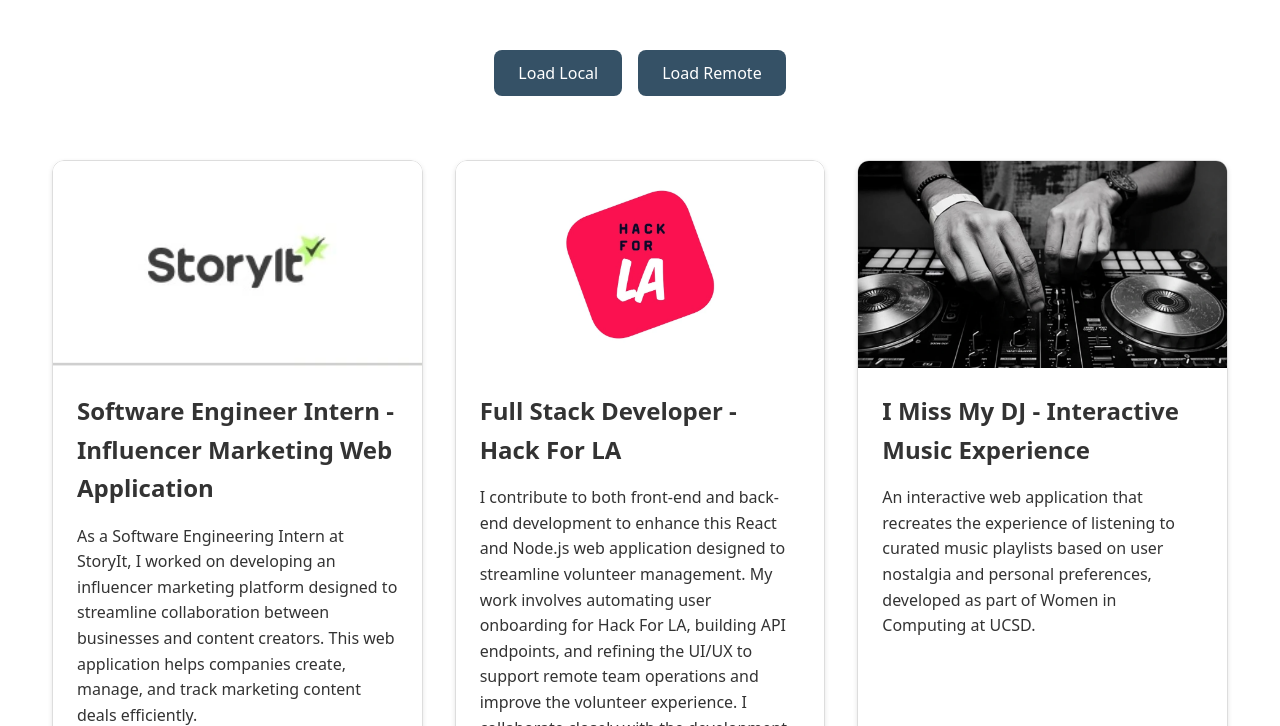
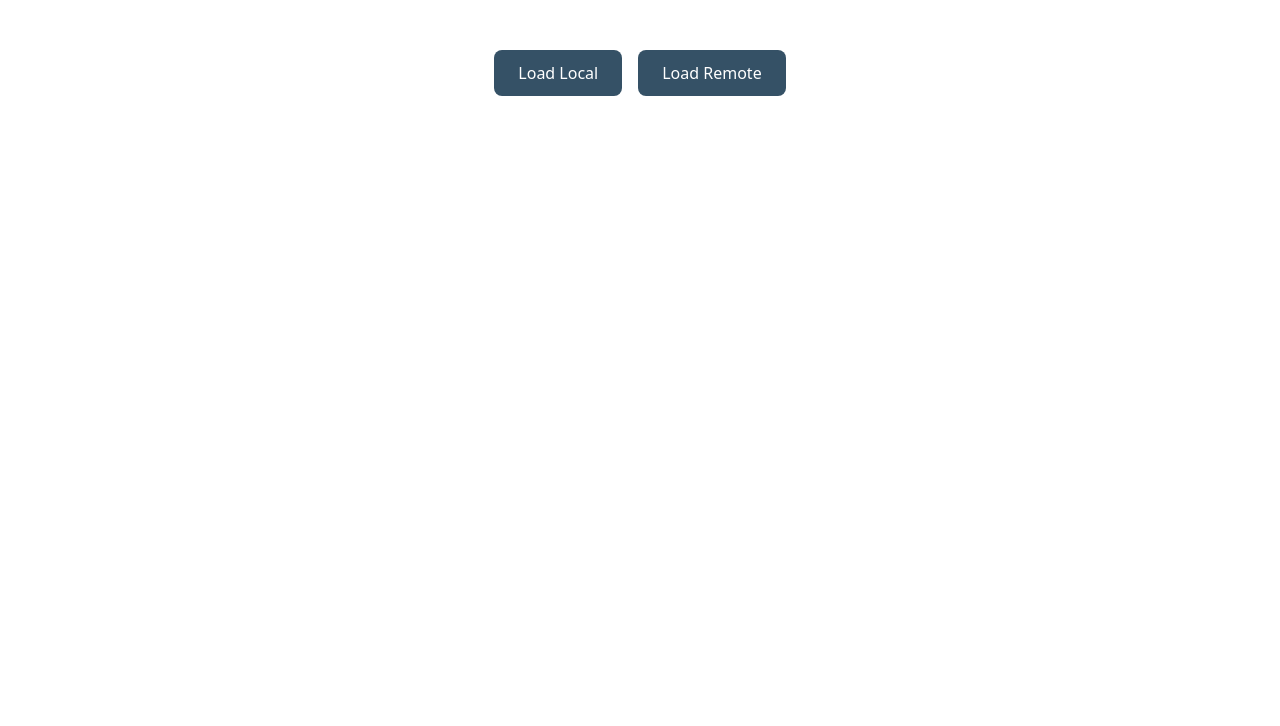
Before and after one commit to nora-zajzon/CSE134BHW5, a plain HTML site: page projects.html in a window 1280 px wide. Shown: the part 74-800 px from the top of the page. Drawn offline with Linux system fonts and the light colour scheme; a web font is replaced by a local one.

Commit message:
Added empty state so that the load button functionality is more useful other wise it would have seemed to reload the site to the exact same status. Fixed the gapping so that there is only a gap when the screen is not in hamburger menu. I did not like how contact did not have the same margins as the rest of the menu items.

```diff
--- a/project-loader.js
+++ b/project-loader.js
@@ -15,7 +15,6 @@ class ProjectLoader {
 
     initializeLocalStorage() {
         if (!localStorage.getItem(this.STORAGE_KEY)) {
-            // Fetch the initial data from our local JSON file
             fetch('projects.json')
                 .then(response => response.json())
                 .then(data => {
@@ -95,7 +94,6 @@ class ProjectLoader {
     }
 }
 
-// Initialize the loader when the DOM is ready
 document.addEventListener('DOMContentLoaded', () => {
     new ProjectLoader();
 });
--- a/projects.html
+++ b/projects.html
@@ -47,6 +47,13 @@
             background: rgba(255, 68, 68, 0.1);
             border-radius: 8px;
         }
+
+        .empty-state {
+            text-align: center;
+            padding: 2rem;
+            color: var(--text-color);
+            font-style: italic;
+        }
     </style>
 </head>
 <body>
@@ -80,52 +87,7 @@
             <button id="loadRemote" class="load-button">Load Remote</button>
         </div>
         <section class="projects-grid">
-            <project-card
-                title="Software Engineer Intern - Influencer Marketing Web Application"
-                description="As a Software Engineering Intern at StoryIt, I worked on developing an influencer marketing platform designed to streamline collaboration between businesses and content creators. This web application helps companies create, manage, and track marketing content deals efficiently."
-                image="story.webp"
-                image-alt="Story It Logo"
-                link="https://www.storyit.app"
-                date="2023"
-                show-link
-                tags="React,Flutter,Firestore">
-            </project-card>
-
-            <project-card
-                title="Full Stack Developer - Hack For LA"
-                description="I contribute to both front-end and back-end development to enhance this React and Node.js web application designed to
-                streamline volunteer management. My work involves automating user onboarding for Hack For LA, building API
-                endpoints, and refining the UI/UX to support remote team operations and improve the volunteer experience. I
-                collaborate closely with the development team to implement key features, such as project rosters and event creation
-                tools, aimed at increasing organizational efficiency and project impact."
-                image="hack.webp"
-                image-alt="Hack For LA Logo"
-                link="https://www.hackforla.org/projects/vrms.html"
-                date="2023"
-                show-link
-                tags="React,Node.js, MUI">
-            </project-card>
-
-            <project-card
-                title="I Miss My DJ - Interactive Music Experience"
-                description="An interactive web application that recreates the experience of listening to curated music playlists based on user nostalgia and personal preferences, developed as part of Women in Computing at UCSD."
-                image="dj.webp"
-                image-alt="Image of DJ"
-                link="#"
-                date="2023"
-                tags="Web Audio API,JavaScript,UI Design">
-            </project-card>
-
-            <project-card
-                title="Brain-Computer Interface (BCI) Dino Game"
-                description="Integrated brain-computer interface technology with the classic Google Chrome Dinosaur Game using the Muse Headband API for EEG signal processing. This project placed second in a district STEM competition."
-                image="dino.webp"
-                image-alt="Screenshot of the BCI Dino Game"
-                link="https://nora-zajzon.medium.com/playing-the-dino-game-using-brainwaves-927145035267"
-                date="2022"
-                show-link
-                tags="BCI,JavaScript,Signal Processing">
-            </project-card>
+            <div class="empty-state"></div>
         </section>
     </main>
     <footer>
--- a/style.css
+++ b/style.css
@@ -108,7 +108,6 @@ noscript{
 
     & .nav-links {
       display: flex;
-      gap: 25px;
       margin: 0;
       padding: 0;
       list-style: none;
@@ -362,6 +361,7 @@ canvas {
     margin: 0;
     padding: 0;
     box-sizing: border-box;
+    gap: 0px;
   }
 
   .nav-links li {
@@ -387,7 +387,11 @@ canvas {
     display: none;
   }
 }
-
+@media (min-width: 1250px) {
+  .nav-links {
+    gap: 25px;
+  }
+}
 @media (min-width: 790px) and (max-width: 1250px) {
   .nav-container .site-title {
     font-size: 1rem;
@@ -397,7 +401,11 @@ canvas {
     padding: 0.2em;
     font-size: 2rem;
 }
+.nav-links {
+  gap: 0px;
 }
+}
+
 @media (min-width: 576px) and (max-width: 789px) {
     .nav-container .site-title {
         font-size: 0.8rem;
@@ -405,6 +413,9 @@ canvas {
     }
     .nav-links li a {
         font-size: 0.9rem;
+    }
+    .nav-links {
+      gap: 0px;
     }
 }
 @media (min-width: 480px) and (max-width: 575px) {
@@ -441,6 +452,9 @@ canvas {
   .nav-links li a {
       font-size: 0.6rem;
   }
+  .nav-links {
+    gap: 0px;
+  }
 }
 @media (max-width: 424px) {
     .nav-container {
@@ -460,6 +474,9 @@ canvas {
     }
     .nav-links li a {
         font-size: 0.5rem;
+    }
+    .nav-links {
+      gap: 0px;
     }
 }
 
```
